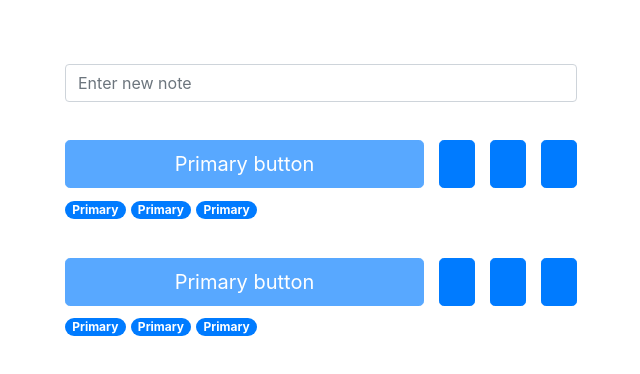
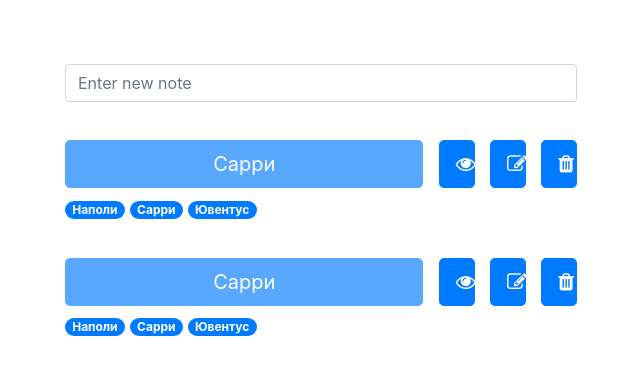
Before and after one commit to kalitamih/notes-task, a React (Create React App) app in the folder notes-task/: page / in a window 1280 px wide. Shown: the top 374 px of the page, without its empty margins (319-959 px from the left). Built offline with nearby package versions, Linux system fonts and the light colour scheme; the HTML template or start-up script is replaced by a standard one.

Commit message:
feat: remove note

```diff
--- a/notes-task/package.json
+++ b/notes-task/package.json
@@ -3,7 +3,11 @@
   "version": "0.1.0",
   "private": true,
   "dependencies": {
+    "@fortawesome/fontawesome-svg-core": "^1.2.19",
+    "bootstrap": "^4.3.1",
+    "prop-types": "^15.7.2",
     "react": "^16.8.6",
+    "react-bootstrap": "^1.0.0-beta.9",
     "react-dom": "^16.8.6",
     "react-scripts": "3.0.1"
   },
--- a/notes-task/public/index.html
+++ b/notes-task/public/index.html
@@ -5,6 +5,8 @@
     <meta name="viewport" content="width=device-width, initial-scale=1" />
     <meta name="theme-color" content="#000000" />
     <link rel="stylesheet" href="https://stackpath.bootstrapcdn.com/bootstrap/4.3.1/css/bootstrap.min.css" integrity="sha384-ggOyR0iXCbMQv3Xipma34MD+dH/1fQ784/j6cY/iJTQUOhcWr7x9JvoRxT2MZw1T" crossorigin="anonymous">
+    <link href="https://stackpath.bootstrapcdn.com/font-awesome/4.7.0/css/font-awesome.min.css"
+    rel="stylesheet">
     <title>Notes App</title>
   </head>
   <body>
--- a/notes-task/src/App.js
+++ b/notes-task/src/App.js
@@ -1,15 +1,75 @@
-import React from 'react';
+import React, { Component } from 'react';
 import Search from './components/search';
 import Note from './components/note';
+import Modal from './components/modal';
 
-function App() {
-  return (
-    <div className="App">
-      <Search />
-      <Note />
-      <Note />
-    </div>
-  );
+class App extends Component {
+  state = {
+    showModal: false,
+    showIdNoteInModel: 0,
+    watchMode: false,
+    notes: [
+      {
+        name: 'Сарри',
+        text: 'Президент #«Наполи» Аурелио де Лаурентис прокомментировал назначение Маурицио #Сарри главным тренером #«Ювентуса».',
+        tags: ['Наполи', 'Сарри', 'Ювентус'],
+      },
+      {
+        name: 'Сарри',
+        text: 'Президент #«Наполи» Аурелио де Лаурентис прокомментировал назначение Маурицио #Сарри главным тренером #«Ювентуса».',
+        tags: ['Наполи', 'Сарри', 'Ювентус'],
+      },
+    ],
+  }
+
+  deleteNote = (event) => {
+    console.log(event.target);
+    const { id } = event.target;
+    const { notes } = this.state;
+    const array = notes.filter((item, index) => !(index === parseInt(id, 10)));
+    console.log(array);
+    this.setState({
+      notes: array,
+    });
+  }
+
+  render() {
+    const {
+      notes, showModal, showIdNoteInModel, watchMode,
+    } = this.state;
+    const note = notes[showIdNoteInModel];
+    let text = '';
+    let name = '';
+    if (note) {
+      text = note.text;
+      name = note.name;
+    }
+    return (
+      <div className="app">
+        <Search />
+        {
+          notes.map((item, index) => {
+            const key = `note-${index}`;
+            return (
+              <Note
+                name={item.name}
+                id={index}
+                tags={item.tags}
+                key={key}
+                deleteNote={this.deleteNote}
+              />
+            );
+          })
+        }
+        <Modal
+          watch={watchMode}
+          show={showModal}
+          name={name}
+          text={text}
+        />
+      </div>
+    );
+  }
 }
 
 export default App;
--- a/notes-task/src/components/modal/modal.js
+++ b/notes-task/src/components/modal/modal.js
@@ -1,22 +1,38 @@
 import React from 'react';
+import PropTypes from 'prop-types';
 
-function Modal() {
+function Modal(props) {
+  const {
+    show, watch, name, text,
+  } = props;
+  const modalClass = show ? 'modal show' : 'modal fade';
   return (
-    <div className="modal fade" id="exampleModalCenter" tabIndex="-1" role="dialog" aria-labelledby="exampleModalCenterTitle" aria-hidden="true">
-      <div className="modal-dialog modal-dialog-centered" role="document">
+    <div className={modalClass} tabIndex="-1" role="dialog">
+      <div className="modal-dialog" role="document">
         <div className="modal-content">
-          <div className="modal-header">
-            <h5 className="modal-title" id="exampleModalCenterTitle">Modal title</h5>
-            <button type="button" className="close" data-dismiss="modal" aria-label="Close">
-              <span aria-hidden="true">&times;</span>
-            </button>
-          </div>
-          <div className="modal-body">
-            ...
+          <div className="form-group">
+            <input
+              type="text"
+              className="form-control"
+              value={name}
+              disabled={watch}
+            />
+            <textarea
+              className="form-control rounded-3"
+              rows="15"
+              value={text}
+              disabled={watch}
+            />
           </div>
           <div className="modal-footer">
             <button type="button" className="btn btn-secondary" data-dismiss="modal">Close</button>
-            <button type="button" className="btn btn-primary">Save changes</button>
+            <button
+              type="button"
+              className="btn btn-primary"
+              disabled={watch}
+            >
+              Save changes
+            </button>
           </div>
         </div>
       </div>
@@ -24,4 +40,12 @@
   );
 }
 
+Modal.propTypes = {
+  show: PropTypes.bool.isRequired,
+  watch: PropTypes.bool.isRequired,
+  name: PropTypes.string.isRequired,
+  text: PropTypes.string.isRequired,
+};
+
+
 export default Modal;
--- a/notes-task/src/components/note/note.js
+++ b/notes-task/src/components/note/note.js
@@ -1,6 +1,10 @@
 import React from 'react';
+import PropTypes from 'prop-types';
 
-function Note() {
+function Note(props) {
+  const {
+    name, id, tags, deleteNote,
+  } = props;
   return (
     <div className="name">
       <div className="item">
@@ -9,34 +13,55 @@
           className="btn btn-primary btn-lg note-name"
           disabled
         >
-          Primary button
+          {name}
         </button>
         <button
           type="button"
           className="btn btn-primary btn-lg note-watch"
+          name="watch"
+          id={id}
         >
           <i className="fa fa-eye" />
         </button>
         <button
           type="button"
           className="btn btn-primary btn-lg note-watch"
+          name="edit"
+          id={id}
         >
           <i className="fa fa-edit" />
         </button>
         <button
           type="button"
           className="btn btn-primary btn-lg note-watch"
+          name="trash"
+          id={id}
+          onClick={deleteNote}
         >
           <i className="fa fa-trash" />
         </button>
       </div>
       <div className="item">
-        <span className="badge badge-pill badge-primary">Primary</span>
-        <span className="badge badge-pill badge-primary">Primary</span>
-        <span className="badge badge-pill badge-primary">Primary</span>
+        {
+          tags.map((item, index) => {
+            const key = `tag-${id}-${index}`;
+            return (
+              <span className="badge badge-pill badge-primary" key={key}>
+                {item}
+              </span>
+            );
+          })
+        }
       </div>
     </div>
   );
 }
 
+Note.propTypes = {
+  name: PropTypes.string.isRequired,
+  id: PropTypes.number.isRequired,
+  tags: PropTypes.arrayOf(PropTypes.string).isRequired,
+  deleteNote: PropTypes.func.isRequired,
+};
+
 export default Note;
--- a/notes-task/src/index.css
+++ b/notes-task/src/index.css
@@ -1,23 +1,38 @@
-.search {
+.app .search {
   width: 40%;
   margin: 5% auto 2%;
 }
-.name {
+.app .name {
   margin: 3% auto;
 }
-.name .item {
+.app .name .item {
   display: flex;
   width: 40%;
   margin: 1% auto;
   margin-bottom: 0;
 }
-.name .item .note-name {
+.app .name .item i {
+  pointer-events: none;
+}
+.app .name .item .note-name {
   width: 75%;
 }
-.name .item .note-watch {
+.app .name .item .note-watch {
   width: 7%;
   margin-left: 3%;
 }
-.name .item span {
+.app .name .item span {
   margin-right: 1%;
 }
+.app .modal.show {
+  display: block;
+  top: 20%;
+}
+.app .modal.show input {
+  margin: 10px;
+  width: 97%;
+}
+.app .modal.show textarea {
+  margin: 10px;
+  width: 97%;
+}
--- a/notes-task/src/index.less
+++ b/notes-task/src/index.less
@@ -1,3 +1,5 @@
+.app {
+
   .search {
     width: 40%;
     margin: 5% auto 2%;
@@ -10,6 +12,9 @@
       width: 40%;
       margin: 1% auto;
       margin-bottom: 0;
+      i {
+        pointer-events: none;
+      }
       .note-name {
         width: 75%;
       }
@@ -22,3 +27,19 @@
       }
     }
   }
+
+  .modal {
+    &.show {
+      display: block;
+      top: 20%;
+      input {
+        margin: 10px;
+        width: 97%;
+      }
+      textarea {
+        margin: 10px;
+        width: 97%;
+      }
+    }
+  }
+}
```
Also changed, not shown: 1 other file (tests, documents, lock files or other folders). Lines whose indentation alone changed are shown as unchanged.
